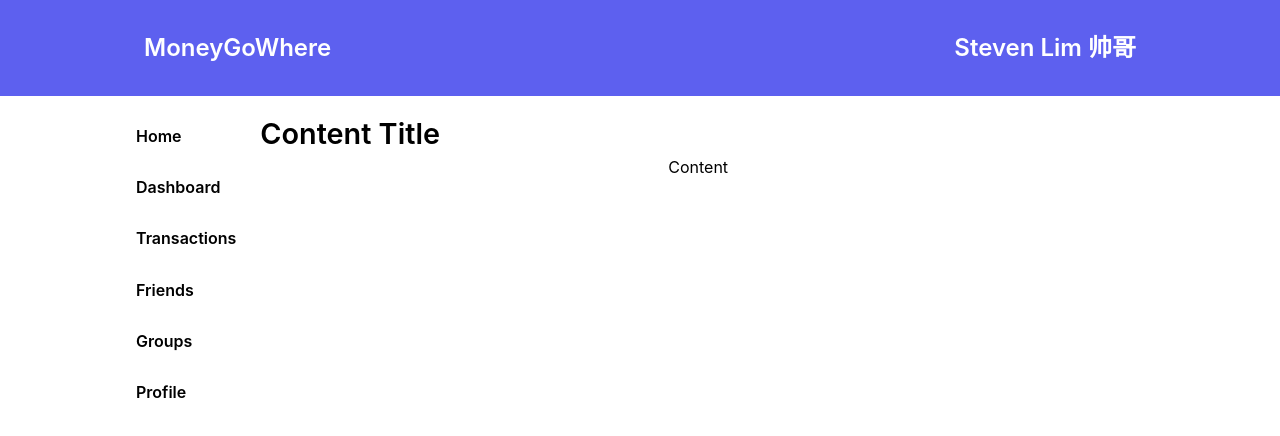
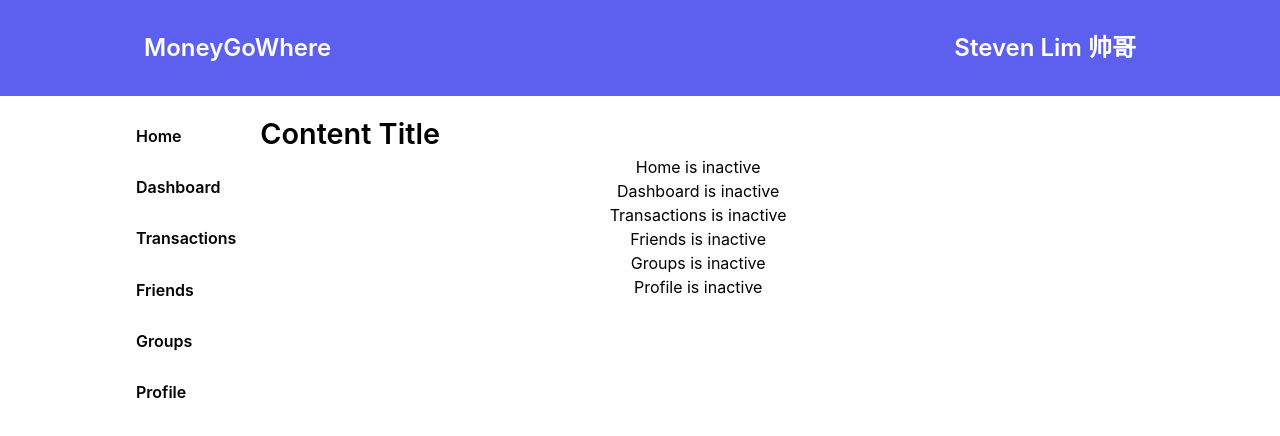
Before and after one commit to geraldhywncs/Team20_DMSS_Frontend, a React (Create React App) app: page / in a window 1280 px wide. Shown: the top 436 px of the page. Built offline with nearby package versions, Linux system fonts and the light colour scheme.

Commit message:
Update content area rendering

```diff
--- a/src/components/pages/shared/contentArea.jsx
+++ b/src/components/pages/shared/contentArea.jsx
@@ -1,14 +1,22 @@
 import React from "react";
-import { useSelector, useDispatch } from "react-redux";
+import { useSelector } from "react-redux";
+import "../../../redux/userNavReducer";
 
-function contentArea() {
+function ContentArea() {
+  const navButtons = useSelector((state) => state.userNavbarStore.buttons);
+
   return (
     <section className="Content-area">
       <h2 className="Content-title">Content Title</h2>
-      <div>Content</div>
-      {/* Add your content above accordingly, retrieve the reducer state and render */}
+      <div>
+        {navButtons.map((button) => (
+          <div key={button.name}>
+            {button.name} is {button.active ? "active" : "inactive"}
+          </div>
+        ))}
+      </div>
     </section>
   );
 }
 
-export default contentArea;
+export default ContentArea;
```
